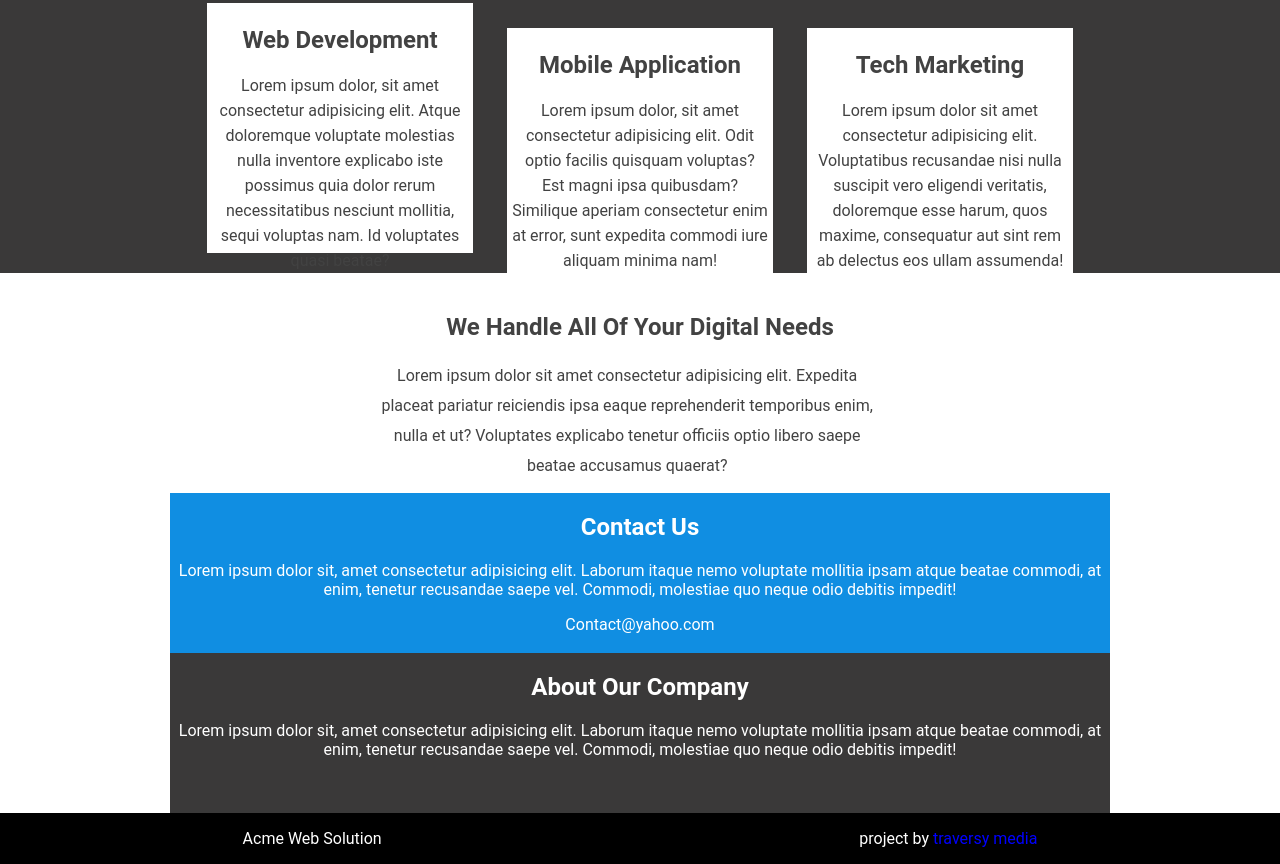
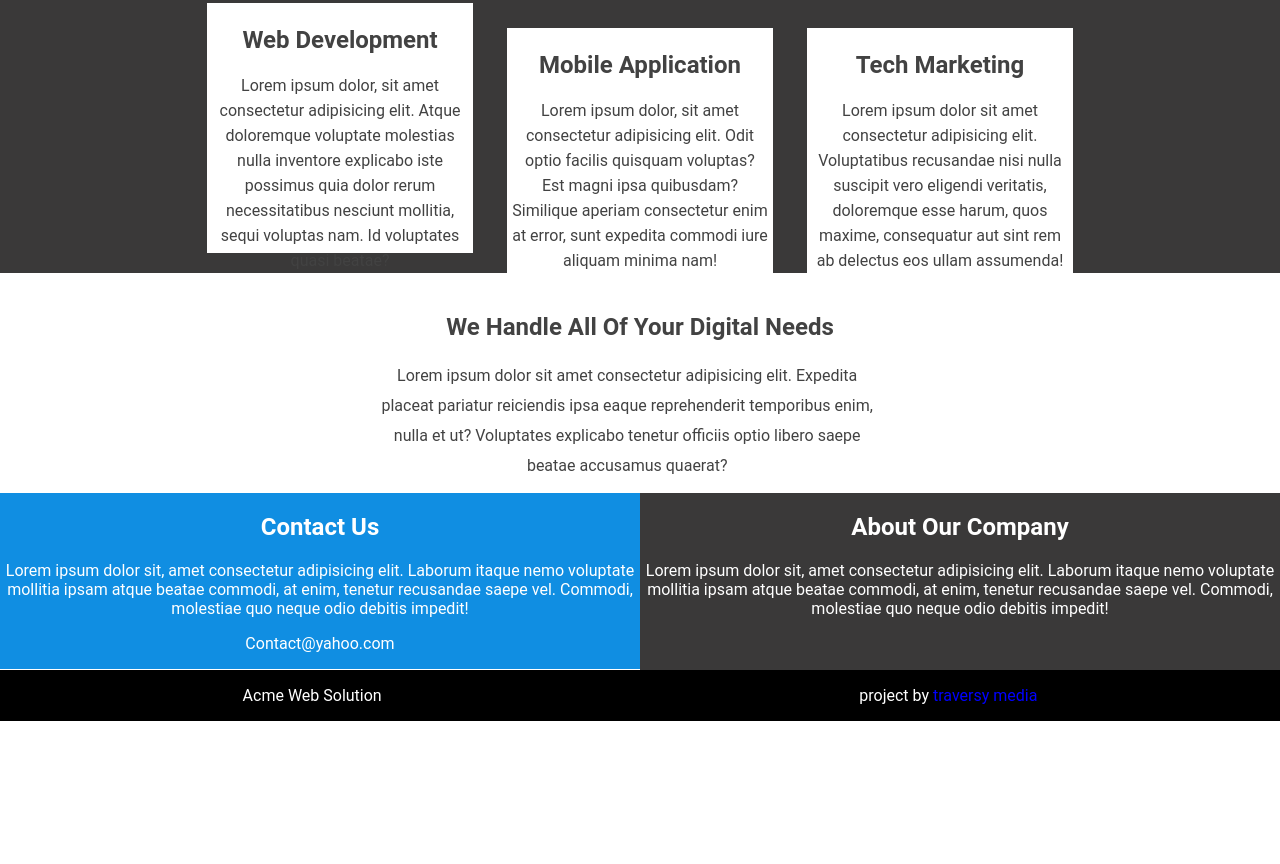
Before and after one commit to mohammadSorooshfar/HW5-maktab75, a plain HTML site: page index11.html in a window 1280 px wide. Shown: the part 518-1382 px from the top of the page. After the commit the page ends 1239 px from the top, so only its background shows below. Drawn offline with Linux system fonts and the light colour scheme.

Commit message:
update style.css

```diff
--- a/style.css
+++ b/style.css
@@ -72,17 +72,24 @@ body{
     line-height: 30px;
     color: rgb(66, 66, 66);
 }
-.fifthDiv div{
-    display: inline-block;
-    width: 940px;
-    height: 20vh;
-    vertical-align: top;
+.fifthDiv{
+    box-sizing: border-box;
     color: white;
+    font-size: 0;
 }
 .left{
+    display: inline-block;
+    width: 50%;
+    font-size: 16px;
+    vertical-align: top;
     background-color: rgb(16, 142, 226);
 }
 .right{
+    display: inline-block;
+    width: 50%;
+    font-size: 16px;
+    height: 176.81px;
+    vertical-align: top;
     background-color: rgb(58, 57, 57);
 }
 .sixthDiv{
```
